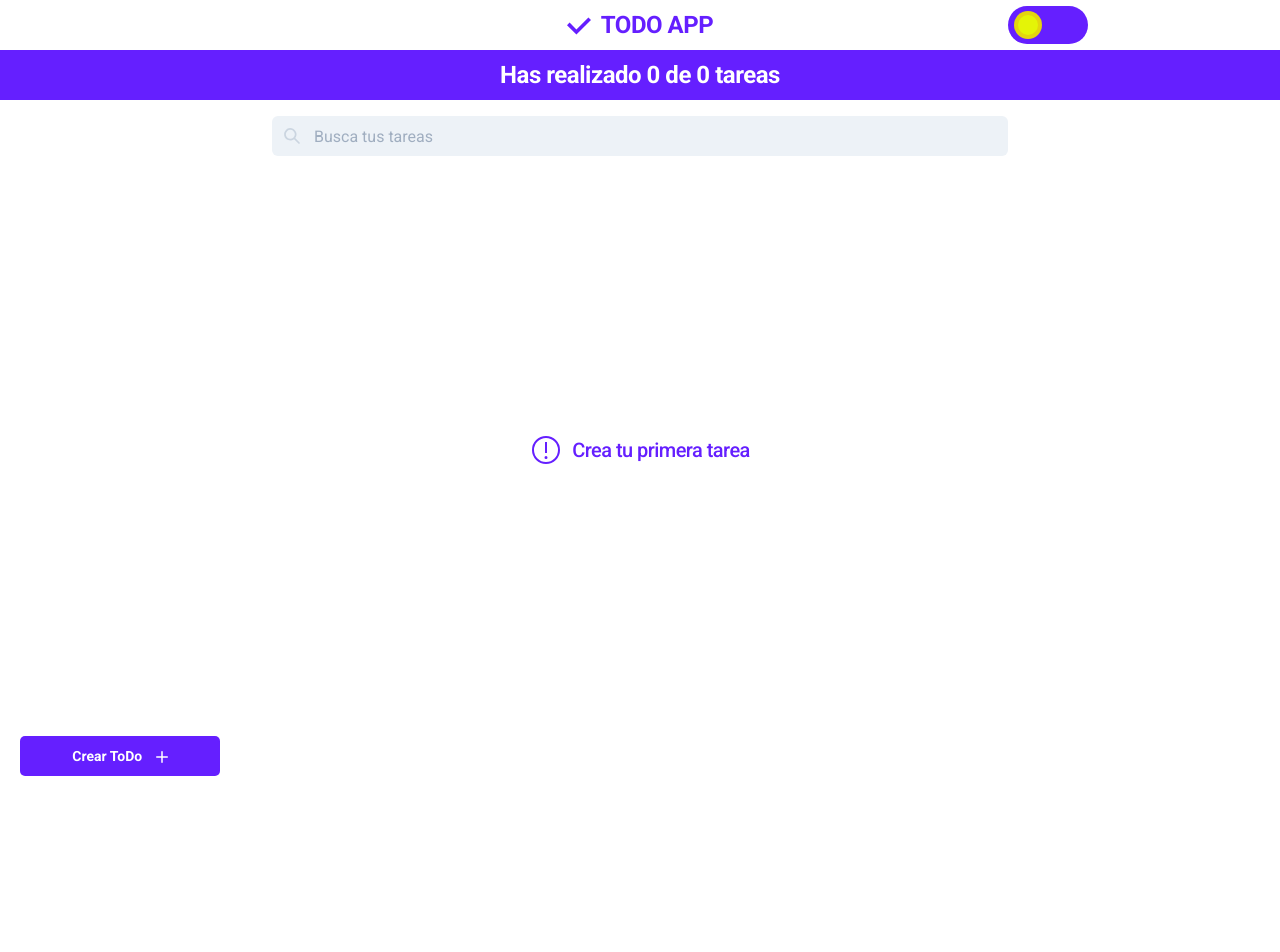
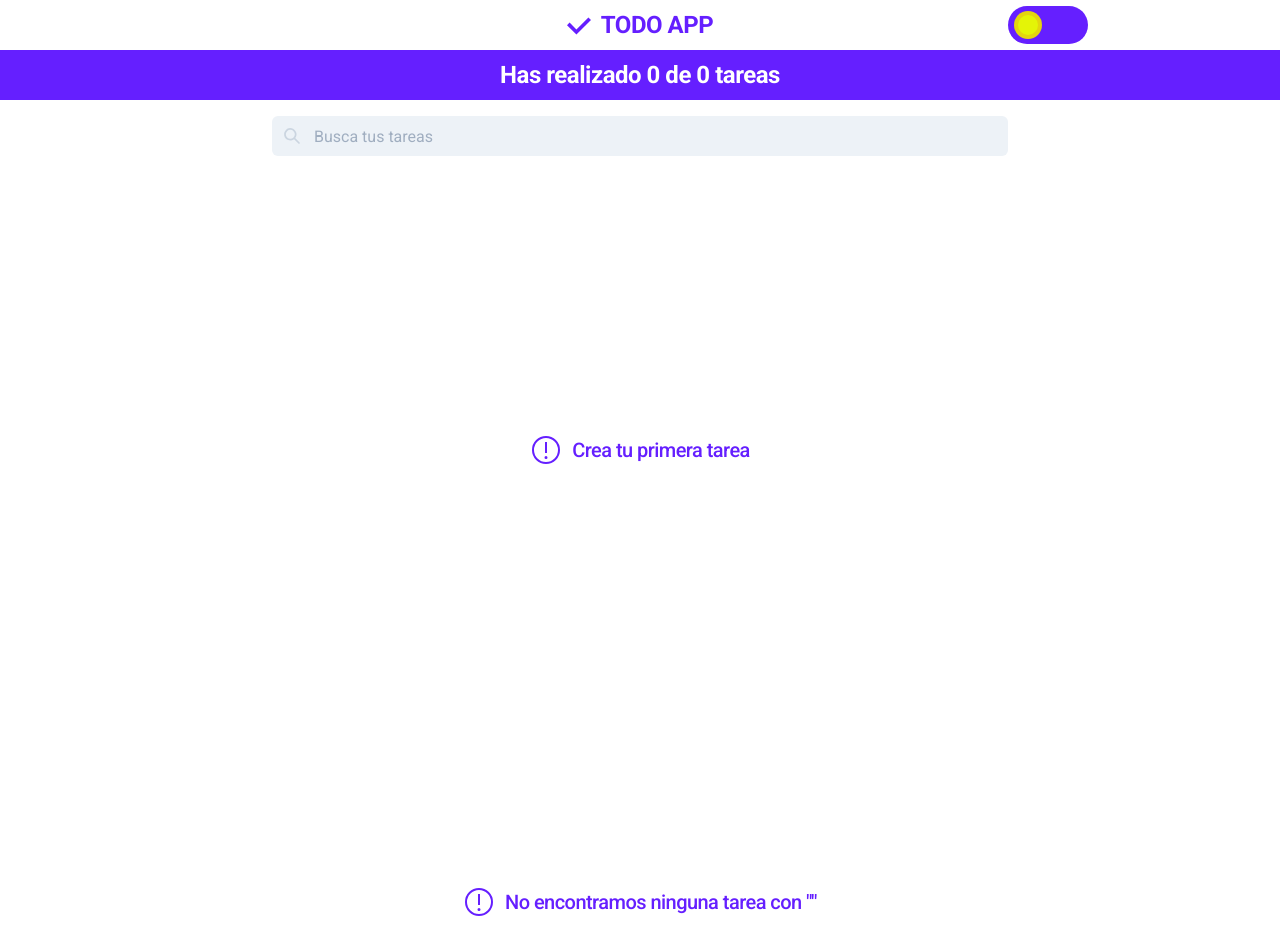
Before and after one commit to DanielE0802/Todo-React, a React (Create React App) app: page / in a window 1280 px wide. Shown: the top 952 px of the page. Before the commit the page ends 800 px from the top, so only its background shows below. Built offline with nearby package versions, Linux system fonts and the light colour scheme; grey boxes are pictures that could not be loaded.

Commit message:
Update search empty state

```diff
--- a/src/app/AppUI.jsx
+++ b/src/app/AppUI.jsx
@@ -12,13 +12,15 @@ import { FormModal } from "../components/FormModal";
 import { User } from "../components/User";
 import { SwitchModeTheme } from "../components/SwitchModeTheme";
 
+
 // States ToDos
 import { TodosLoading } from "../components/appStates/TodosLoading";
 import { TodosError } from "../components/appStates/TodosError";
 import { TodosEmpty } from "../components/appStates/TodosEmpty";
+import { TodoSearchEmpty } from "../components/appStates/TodoSearchEmpty";
 
 function AppUI() {
-  const { loading, error, searchedTasks, completeTask, deleteTask } =
+  const { loading, error, searchedTasks, completeTask, deleteTask, tasks } =
     React.useContext(TaskContext);
 
   return (
@@ -38,10 +40,12 @@ function AppUI() {
         error={error}
         loading={loading}
         searchedTasks={searchedTasks}
+        tasks={tasks}
         // Render props
         onError={() => <TodosError></TodosError>}
         onLoading={() => <TodosLoading></TodosLoading>}
         onEmpty={() => <TodosEmpty></TodosEmpty>}
+        onSearchEmpty={()=> <TodoSearchEmpty></TodoSearchEmpty>}
         render={(todo) => (
           <TodoItem
             key={todo.text}
--- a/src/components/TodoList.js
+++ b/src/components/TodoList.js
@@ -3,7 +3,7 @@ import React from "react";
 function TodoList(props) {
 
   // Destructuring
-  const { loading, searchedTasks,error, onEmpty, render, onError, onLoading } = props;
+  const { loading, searchedTasks,error, onEmpty, render, onError, onLoading, tasks,onSearchEmpty } = props;
 
   return (
     <>
@@ -11,7 +11,8 @@ function TodoList(props) {
         {error && onError()}
         {loading && onLoading()}
 
-        {!loading && searchedTasks.length < 1 && onEmpty()}
+        {!loading && tasks.length < 1 && onEmpty()}
+        {!loading && searchedTasks.length < 1 && onSearchEmpty()}
 
         {searchedTasks.map(render)}
 
--- /dev/null
+++ b/src/components/appStates/TodoSearchEmpty.js
@@ -0,0 +1,15 @@
+import React from 'react'
+import { Icon } from '@iconify/react';
+import {TaskContext} from "../../context/TaskContext"
+
+function TodoSearchEmpty() {
+
+    const {search} = React.useContext(TaskContext)
+
+  return (
+    <div className="TodoSearchEmpty"><Icon icon="carbon:warning" /> <h1>No encontramos ninguna tarea con "{search}" </h1></div>
+
+  )
+}
+
+export {TodoSearchEmpty}
--- a/src/scss/appStatesStyles.scss
+++ b/src/scss/appStatesStyles.scss
@@ -52,7 +52,7 @@ $boxShadow: 0px 7px 12px 6px rgba(117, 117, 117, 0.13);
     }
 }
 
-.TodosEmpty, .TodosError{
+.TodosEmpty, .TodosError, .TodoSearchEmpty{
     display: flex;
     justify-content: center;
     align-items: center;
--- a/src/scss/todoStyle.scss
+++ b/src/scss/todoStyle.scss
@@ -143,7 +143,7 @@ body {
 }
 
 .TodoList {
-  min-height: calc(100vh - 320px);
+  min-height: calc(100vh - 350px);
   display: grid;
   grid-template-columns: repeat(auto-fit, minmax(220px, 100%));
   gap: 20px;
```
